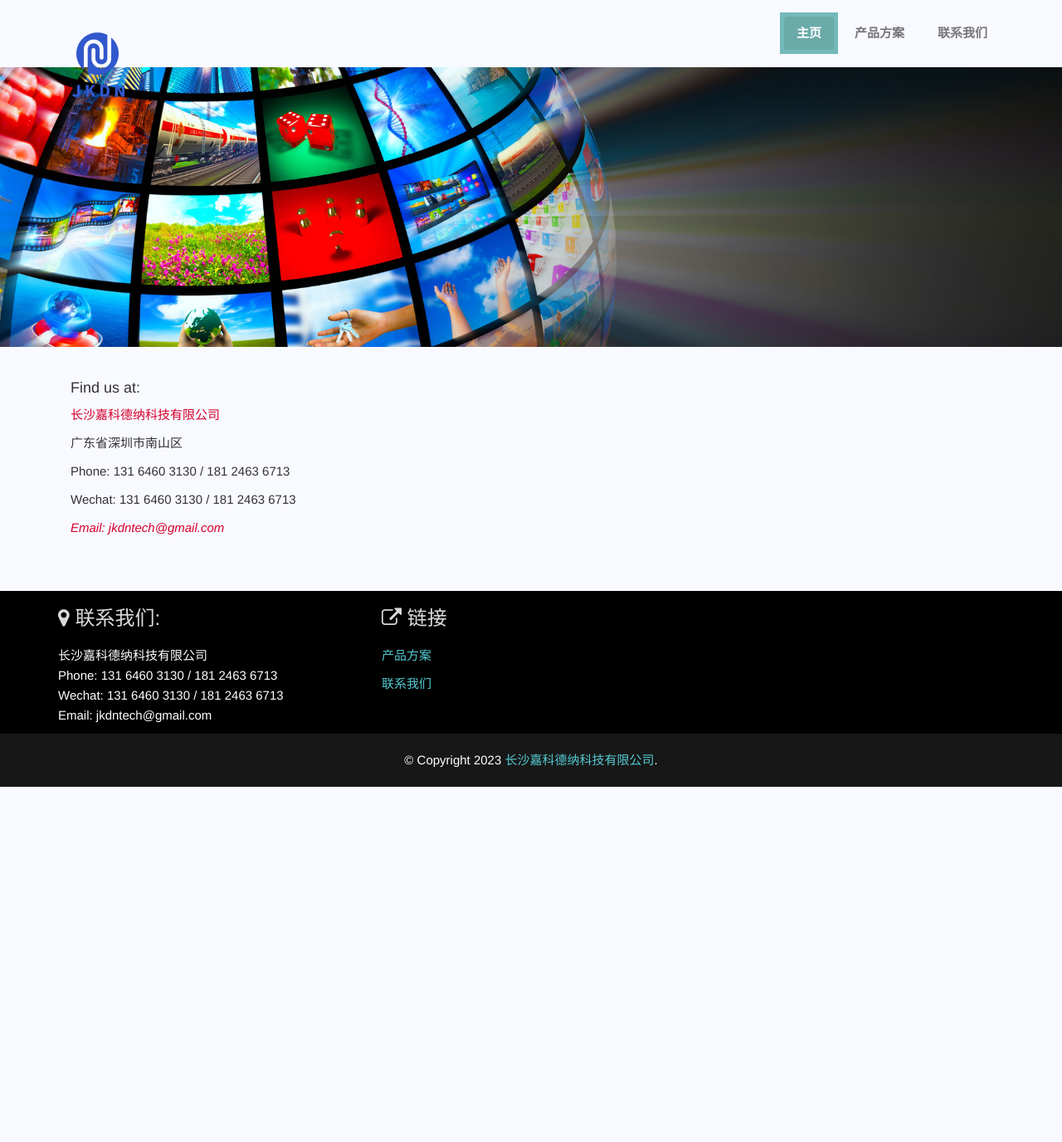
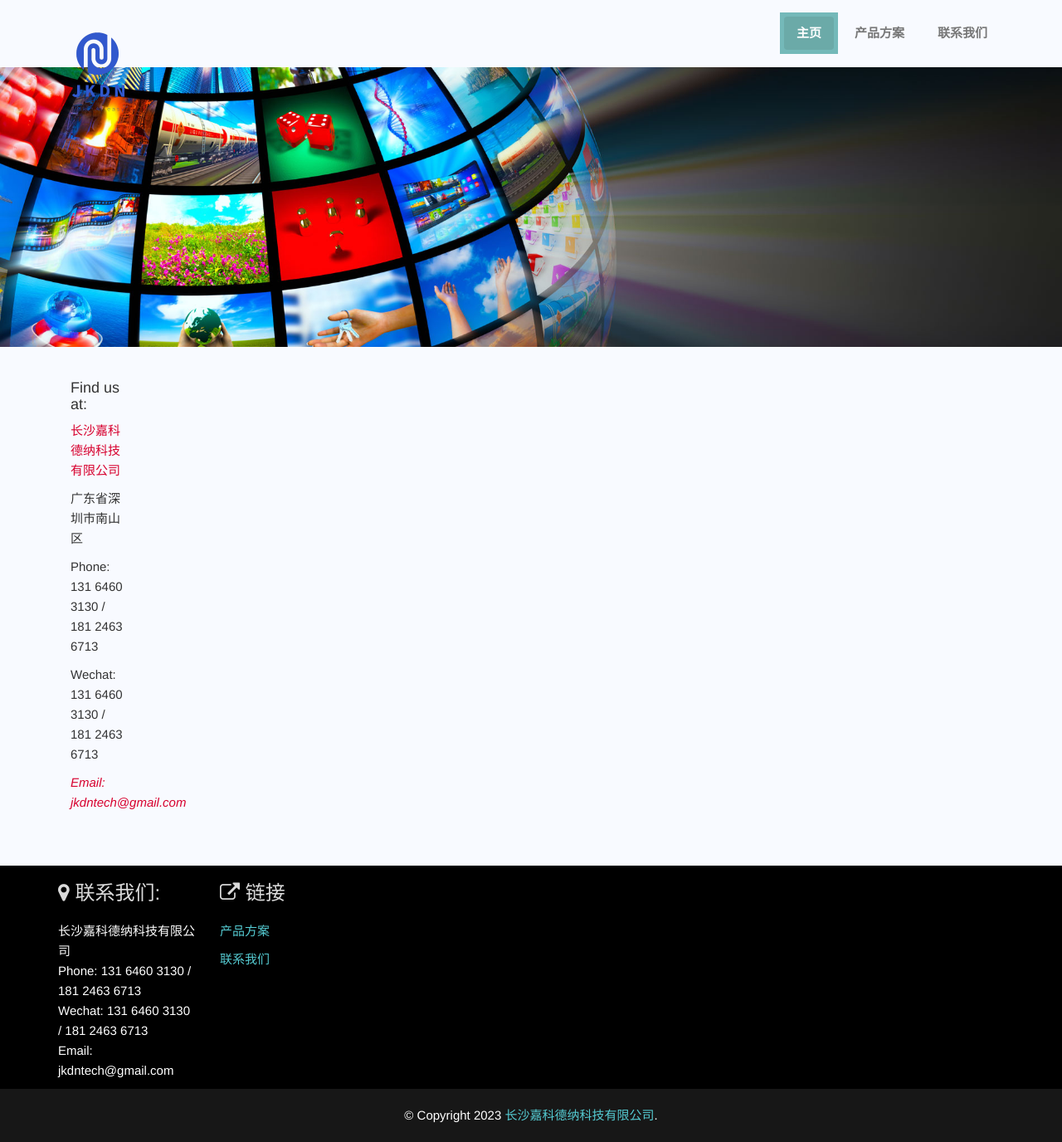
Before and after one commit to JKDN-Tech/JKDN-Tech.github.io, a Jekyll site: the page built from contact.html, in a window 1280 px wide. Shown: the whole page at 83% size. Built offline with Jekyll 4.4.1, drawn with Linux system fonts in a browser that asks for light colours; before the commit the page ends 948 px from its top, so only the background shows below that.

Commit message:
auto update

```diff
--- a/_includes/footer.html
+++ b/_includes/footer.html
@@ -2,7 +2,7 @@
 <footer>
   <div class="container">
     <div class="row">
-      <div class="col-md-4">
+      <div class="col-md-2">
         <h3><i class="fa fa-map-marker"></i> 联系我们:</h3>
         <p class="footer-contact">
           {{ site.company_name }} <br>
@@ -11,7 +11,7 @@
           Email: {{ site.company_email }}<br>
         </p>
       </div>
-      <div class="col-md-4">
+      <div class="col-md-2">
         <h3><i class="fa fa-external-link"></i> 链接</h3>
         <p><a href="/product"> 产品方案 </a></p>
         <p><a href="/contact"> 联系我们 </a></p>
--- a/contact.html
+++ b/contact.html
@@ -11,7 +11,7 @@
       <img src="assets/img/slider/slide1.jpg" class="blog-post" alt="Feature-img" align="center" width="100%">
     </div>
     <div class="container">
-      <div class="col-lg-4">
+      <div class="col-lg-1">
         <h4>Find us at:</h4>
 
         <p class="block-author">{{ site.company_name }}</p>
```
